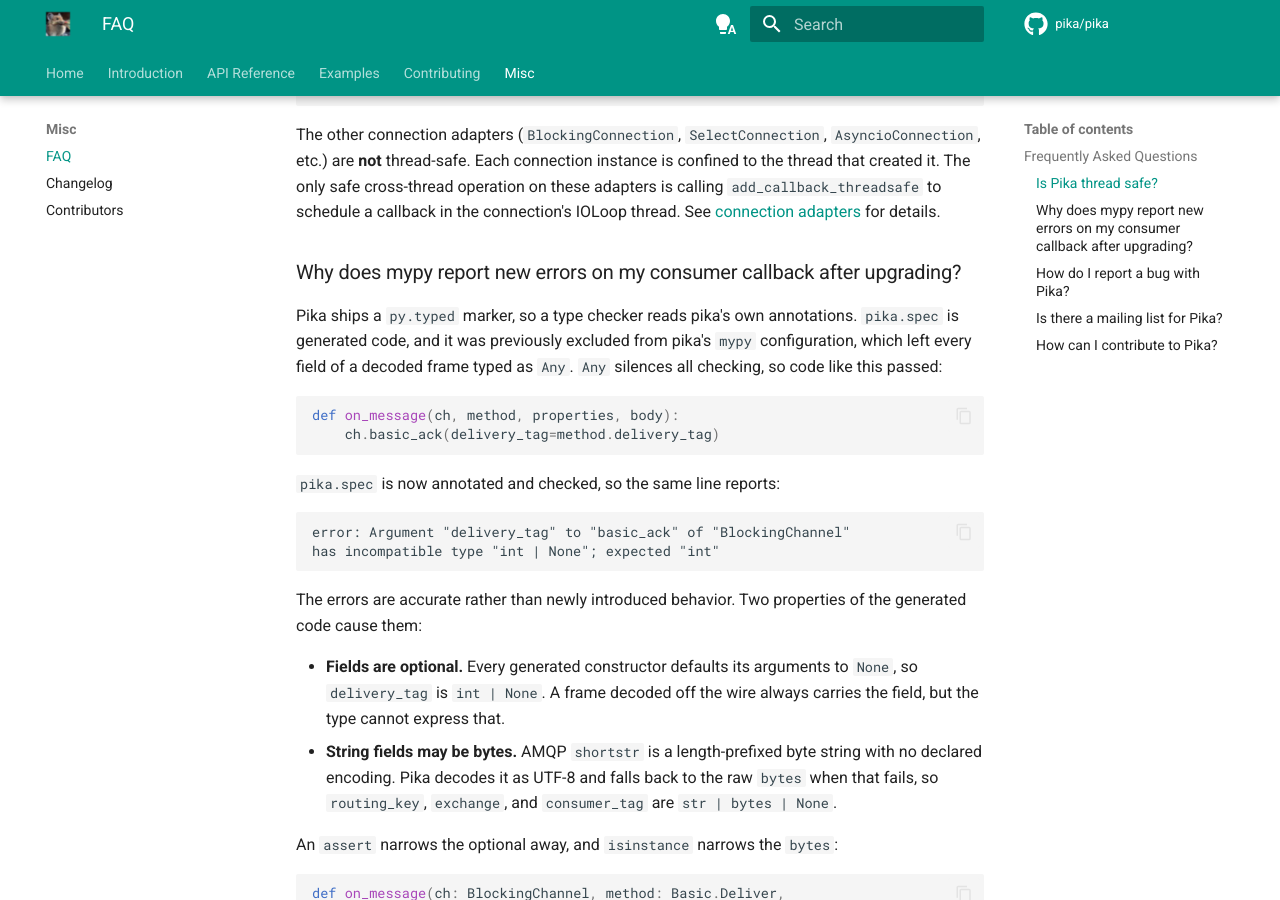
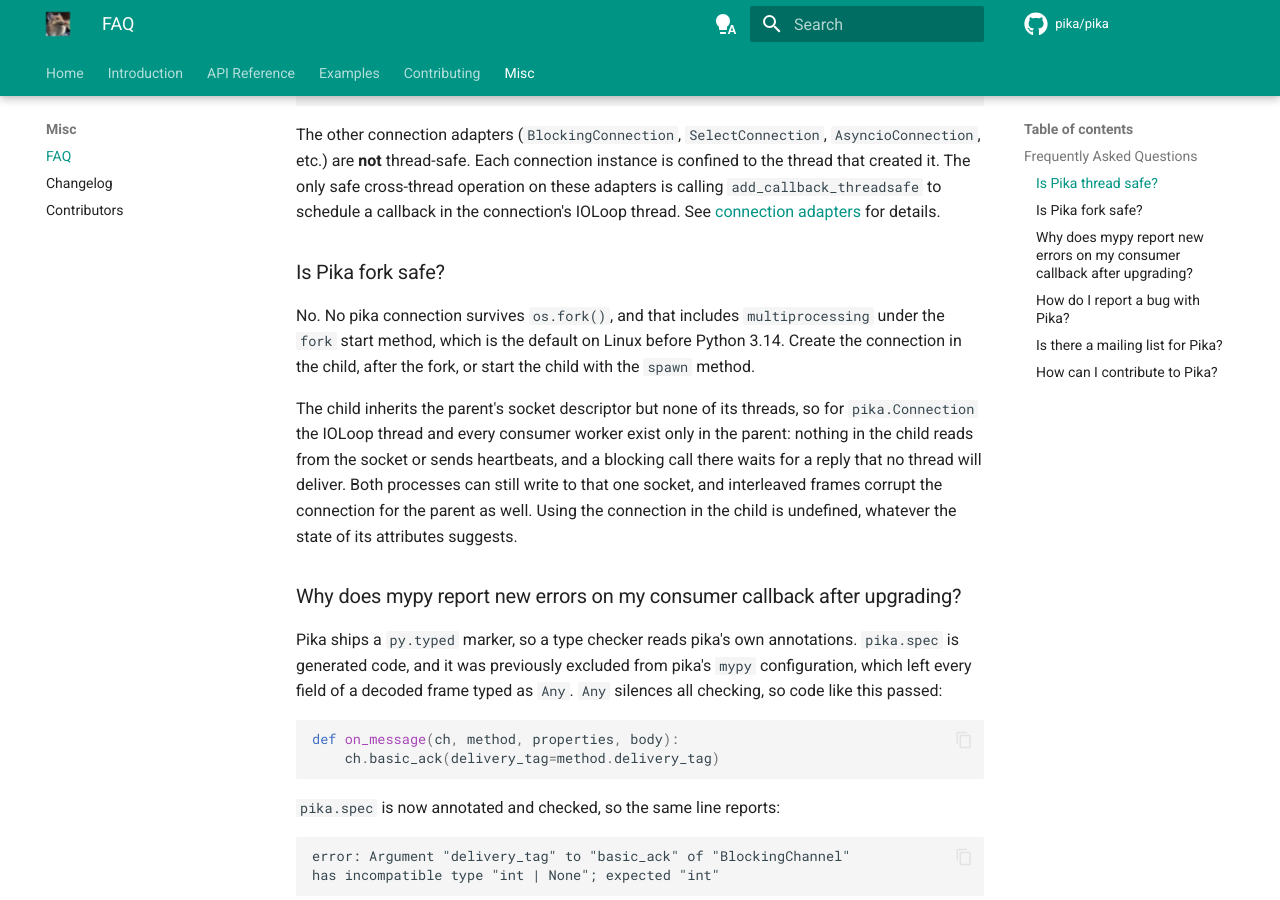
Before and after one commit to pika/pika, an MkDocs documentation site: the page built from docs/faq.md, in a window 1280 px wide and 900 px high, scrolled down 601 px. Built offline with MkDocs 1.6.1 and Material for MkDocs 9.7.7, drawn with Linux system fonts in a browser that asks for light colours; comment, search, counter and statistics services are not loaded; the version menu is left out.

Commit message:
Document that no pika connection survives `os.fork()`
Nothing in the docs said what happens to a connection across
`os.fork()`, and the answer is not benign: the child inherits the socket
descriptor but none of the parent's threads, so for `pika.Connection`
the IOLoop thread and every consumer worker exist only in the parent.
Nothing in the child reads the socket or sends heartbeats, and a
blocking call there waits for a reply no thread will deliver. Both
processes can still write to that one socket, so interleaved frames
corrupt the connection for the parent too.

`multiprocessing` reaches this by default on Linux before 3.14.
Measured: 3.7 reports `fork` and 3.14 reports `forkserver`.

````diff
--- a/docs/faq.md
+++ b/docs/faq.md
@@ -16,6 +16,12 @@ ch.basic_publish(exchange='', routing_key='q', body=b'hello')
 ```
 
 The other connection adapters (`BlockingConnection`, `SelectConnection`, `AsyncioConnection`, etc.) are **not** thread-safe. Each connection instance is confined to the thread that created it. The only safe cross-thread operation on these adapters is calling `add_callback_threadsafe` to schedule a callback in the connection's IOLoop thread. See [connection adapters](modules/adapters/index.md) for details.
+
+### Is Pika fork safe?
+
+No. No pika connection survives `os.fork()`, and that includes `multiprocessing` under the `fork` start method, which is the default on Linux before Python 3.14. Create the connection in the child, after the fork, or start the child with the `spawn` method.
+
+The child inherits the parent's socket descriptor but none of its threads, so for `pika.Connection` the IOLoop thread and every consumer worker exist only in the parent: nothing in the child reads from the socket or sends heartbeats, and a blocking call there waits for a reply that no thread will deliver. Both processes can still write to that one socket, and interleaved frames corrupt the connection for the parent as well. Using the connection in the child is undefined, whatever the state of its attributes suggests.
 
 ### Why does mypy report new errors on my consumer callback after upgrading?
 
````
